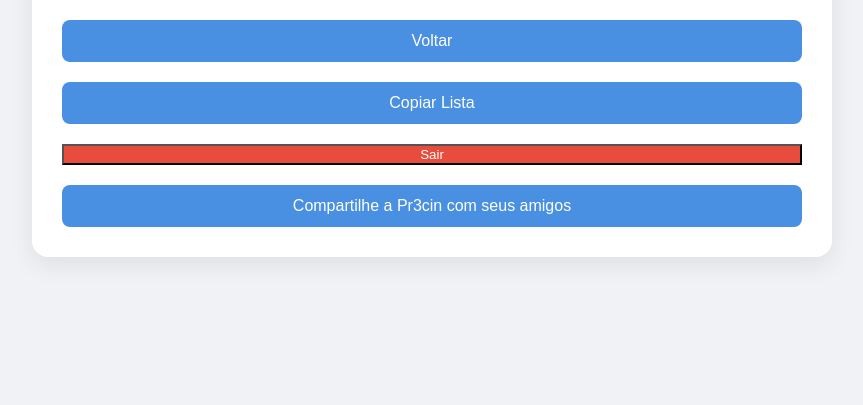
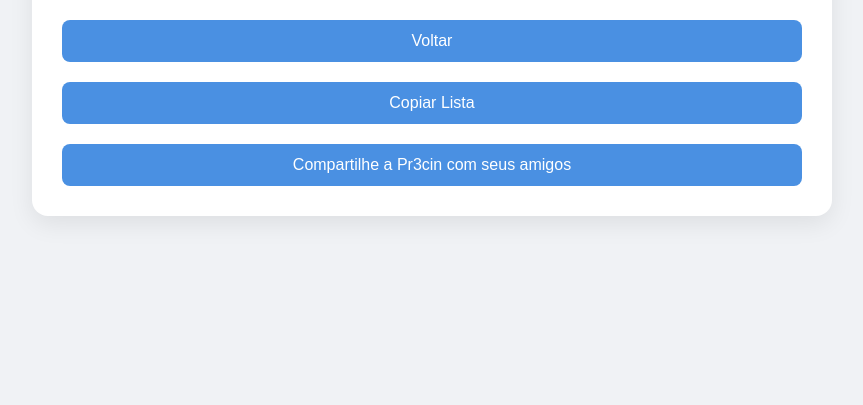
Before and after one commit to costavalmir/Pr3cin5.0, a Flask app: template templates/resultado.html in a window 1280 px wide. Shown: the part 194-599 px from the top of the page, without its empty margins (208-1071 px from the left). Run offline with Flask 3, Linux system fonts and the light colour scheme; the template is opened without the code that fills it, so the values that code supplies are empty; parts of the project's set-up code (start-up, migrations or seed data) failed here and were passed over.

Commit message:
Update resultado.html

```diff
--- a/templates/resultado.html
+++ b/templates/resultado.html
@@ -67,15 +67,6 @@
             font-size: 1rem;
             width: 100%;
         }
-        .btn-sair {
-            background-color: #e74c3c;
-            color: white;
-            margin-top: 20px;
-            width: 100%;
-        }
-        .btn-sair:hover {
-            background-color: #c0392b;
-        }
 
         .propaganda {
             position: fixed;
@@ -135,7 +126,6 @@
 
         <button class="btn" onclick="window.history.back()">Voltar</button>
         <button class="btn" onclick="copiarLista()">Copiar Lista</button>
-        <button class="btn-sair" onclick="window.location.href='/login'">Sair</button>
 
         <!-- Novo botão para compartilhar no WhatsApp -->
         <button class="btn" onclick="compartilharWhatsApp()">Compartilhe a Pr3cin com seus amigos</button>
```
